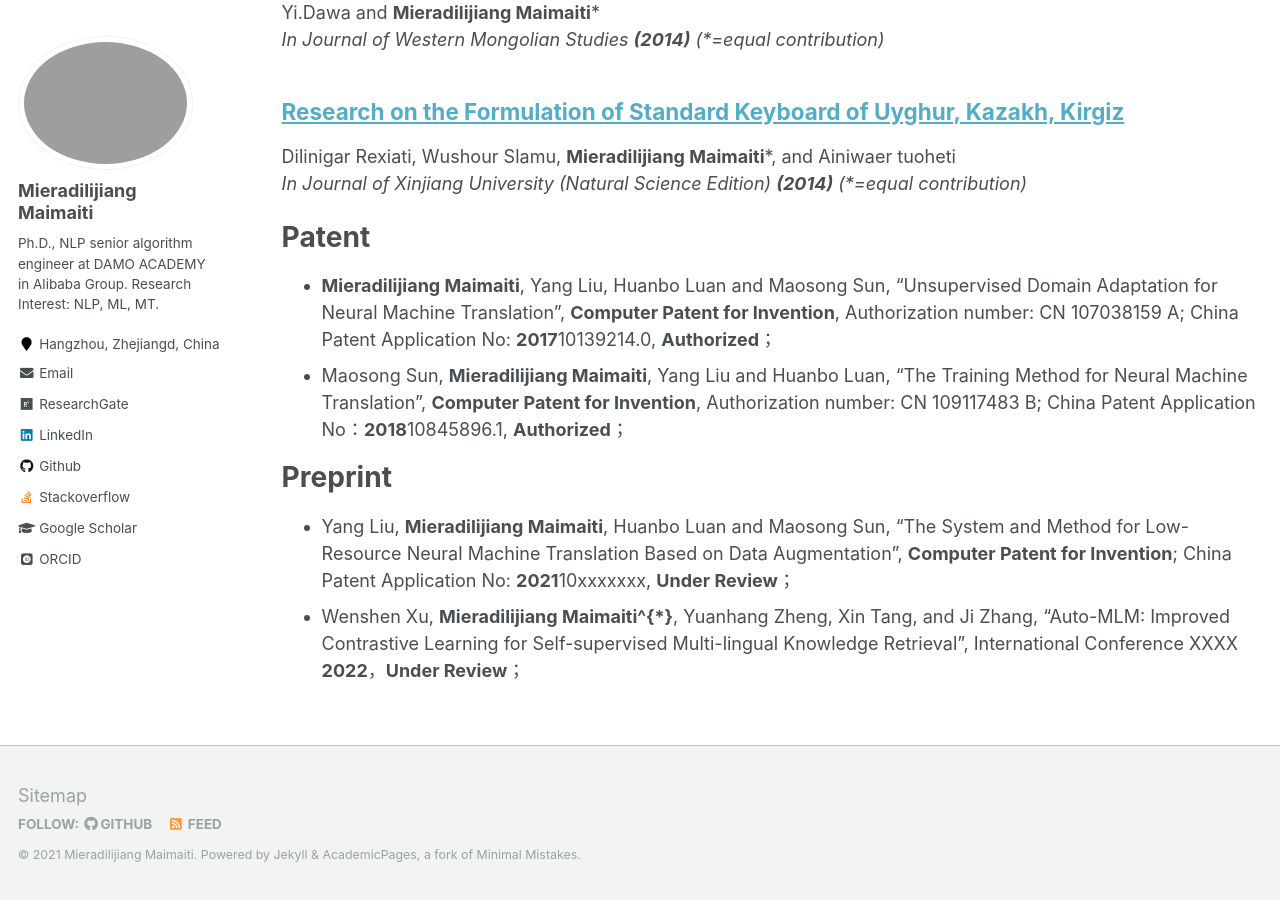
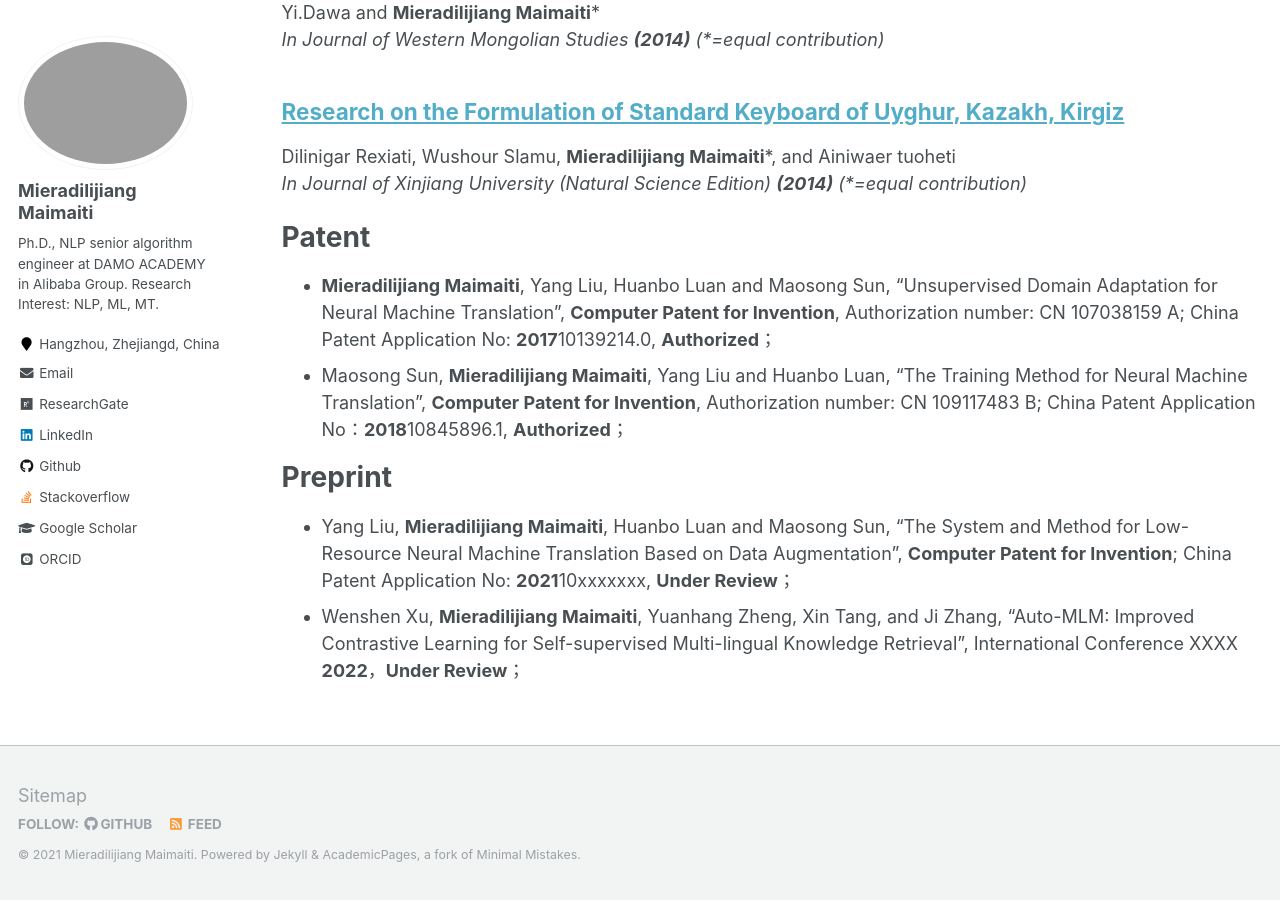
Before and after one commit to miradel51/miradel51.github.io, a Jekyll site: the page built from _pages/publications.md, in a window 1280 px wide and 900 px high, scrolled down 2775 px. Built offline with Jekyll 4.4.1, drawn with Linux system fonts in a browser that asks for light colours; some web fonts are replaced.

```diff
--- a/_pages/publications.md
+++ b/_pages/publications.md
@@ -23,4 +23,4 @@ Patent
 Preprint
 ======
 * Yang Liu, __Mieradilijiang Maimaiti__, Huanbo Luan and Maosong Sun, "The System and Method for Low-Resource Neural Machine Translation Based on Data Augmentation", __Computer Patent for Invention__; China Patent Application No: **2021**10xxxxxxx, __Under Review__；
-* Wenshen Xu, __Mieradilijiang Maimaiti^{*}__, Yuanhang Zheng, Xin Tang, and Ji Zhang, "Auto-MLM: Improved Contrastive Learning for Self-supervised Multi-lingual Knowledge Retrieval", International Conference XXXX **2022**，__Under Review__；
+* Wenshen Xu, __Mieradilijiang Maimaiti__, Yuanhang Zheng, Xin Tang, and Ji Zhang, "Auto-MLM: Improved Contrastive Learning for Self-supervised Multi-lingual Knowledge Retrieval", International Conference XXXX **2022**，__Under Review__；
```
